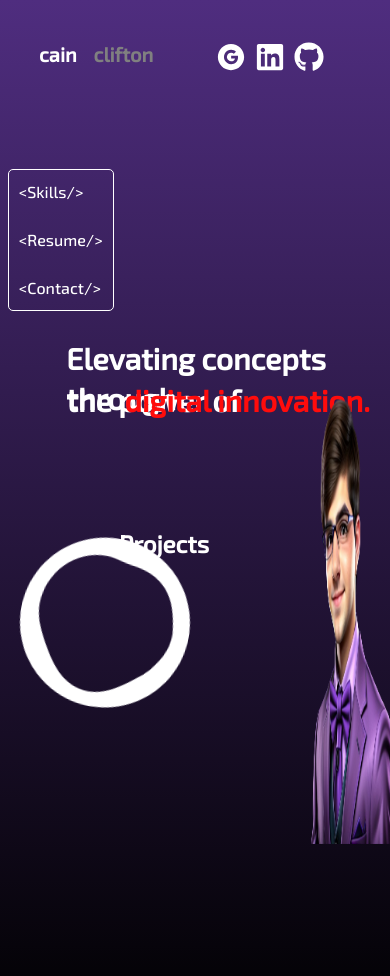
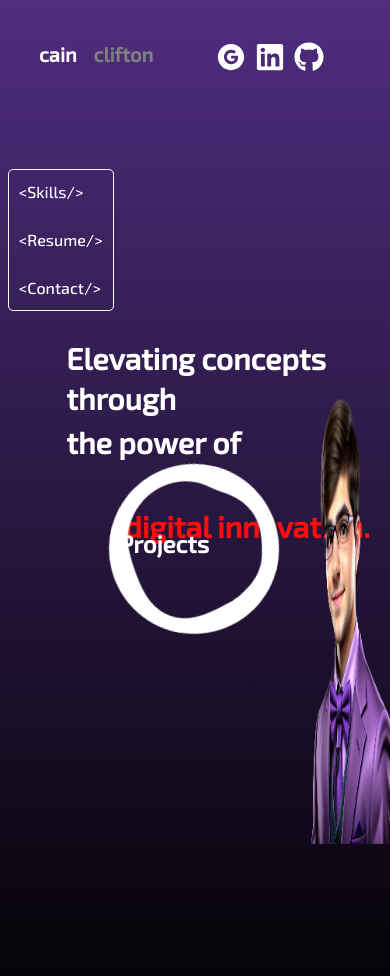
Before and after one commit to kodiakcain/updated-portfolio, a Next.js app: page / in a window 390 px wide. Shown: the top 976 px of the page. Built offline with nearby package versions, Linux system fonts and the light colour scheme.

Commit message:
mobile optimization

```diff
--- a/styles/Home.modules.css
+++ b/styles/Home.modules.css
@@ -173,7 +173,7 @@
     .sloganBelow {
         font-family: 'Exo 2';
         position: fixed; /* Fixed position */
-        top: 45%; /* Adjust based on your design */
+        top: 50%; /* Adjust based on your design */
         left: 17%; /* Adjust based on your design */
         color: white;
         font-size: 30px;
@@ -182,7 +182,7 @@
     .sloganFinal {
         font-family: 'Exo 2';
         position: fixed; /* Fixed position */
-        top: 45%; /* Adjust based on your design */
+        top: 60%; /* Adjust based on your design */
         left: 31.9%; /* Adjust based on your design */
         color: rgb(255, 12, 12);
         font-size: 30px;
@@ -194,8 +194,7 @@
         top: 55%; /* Adjust based on your design */
         left: 28%; /* Adjust based on your design */
         color: rgb(255, 255, 255);
-        height: 20px;
-        width: 20px;
+        size: 20px;
     }
 
     .logoText {
```
